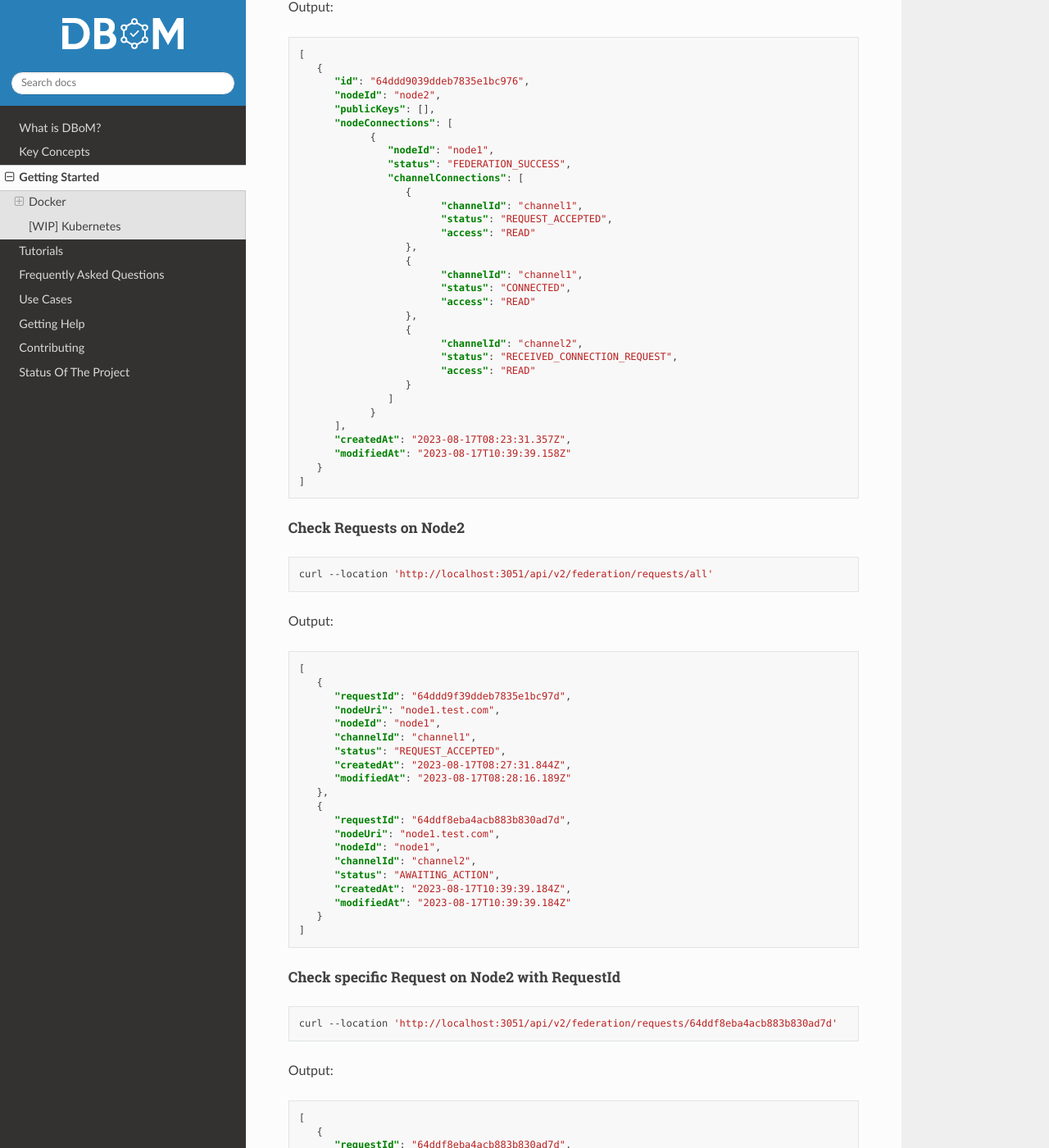
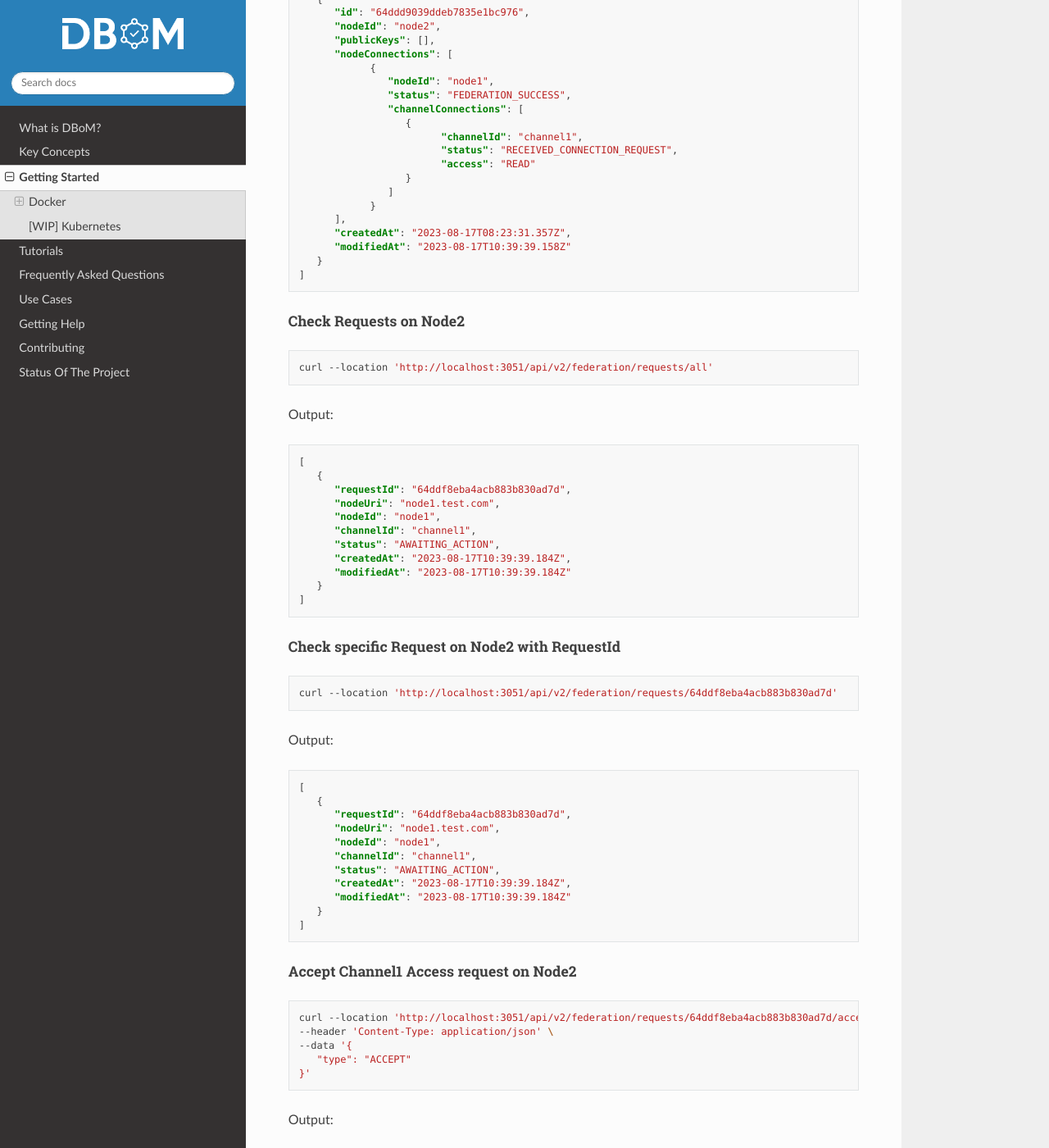
Before and after one commit to DBOMproject/docs, a Sphinx documentation site: the page built from source/getting-started.rst, in a window 1280 px wide and 1400 px high, scrolled down 14257 px. Shown: the whole window at 82% size. Built offline with Sphinx 7.4.7 and the Read the Docs theme 2.0.0, drawn with Linux system fonts in a browser that asks for light colours; some of the changed text lies outside the part shown.

Commit message:
update: get-started federation examples

```diff
--- a/source/getting-started.rst
+++ b/source/getting-started.rst
@@ -769,7 +769,7 @@
 
 .. code-block:: shell
 
-   curl --location 'http://localhost:3050/api/v2/nodes/node2.test.com/channels/channel2' \
+   curl --location 'http://localhost:3050/api/v2/nodes/node2.test.com/channels/channel1' \
    --header 'Accept: application/json'
 
 Output:
@@ -805,12 +805,7 @@
                   "channelConnections": [
                      {
                            "channelId": "channel1",
-                           "status": "CONNECTED",
-                           "access": "READ"
-                     },
-                     {
-                           "channelId": "channel1",
-                           "status": "REQUEST_ACCEPTED",
+                           "status": "SENT_CONNECTION_REQUEST",
                            "access": "READ"
                      }
                   ]
@@ -846,16 +841,6 @@
                   "channelConnections": [
                      {
                            "channelId": "channel1",
-                           "status": "REQUEST_ACCEPTED",
-                           "access": "READ"
-                     },
-                     {
-                           "channelId": "channel1",
-                           "status": "CONNECTED",
-                           "access": "READ"
-                     },
-                     {
-                           "channelId": "channel2",
                            "status": "RECEIVED_CONNECTION_REQUEST",
                            "access": "READ"
                      }
@@ -880,19 +865,10 @@
 
    [
       {
-         "requestId": "64ddd9f39ddeb7835e1bc97d",
+         "requestId": "64ddf8eba4acb883b830ad7d",
          "nodeUri": "node1.test.com",
          "nodeId": "node1",
          "channelId": "channel1",
-         "status": "REQUEST_ACCEPTED",
-         "createdAt": "2023-08-17T08:27:31.844Z",
-         "modifiedAt": "2023-08-17T08:28:16.189Z"
-      },
-      {
-         "requestId": "64ddf8eba4acb883b830ad7d",
-         "nodeUri": "node1.test.com",
-         "nodeId": "node1",
-         "channelId": "channel2",
          "status": "AWAITING_ACTION",
          "createdAt": "2023-08-17T10:39:39.184Z",
          "modifiedAt": "2023-08-17T10:39:39.184Z"
@@ -915,7 +891,7 @@
          "requestId": "64ddf8eba4acb883b830ad7d",
          "nodeUri": "node1.test.com",
          "nodeId": "node1",
-         "channelId": "channel2",
+         "channelId": "channel1",
          "status": "AWAITING_ACTION",
          "createdAt": "2023-08-17T10:39:39.184Z",
          "modifiedAt": "2023-08-17T10:39:39.184Z"
@@ -991,7 +967,7 @@
 
 .. code-block:: shell
 
-   curl --location 'http://localhost:3050/api/v2/nodes/node2.test.com/channels/channel2' \
+   curl --location 'http://localhost:3050/api/v2/nodes/node2.test.com/channels/channel1' \
    --header 'Accept: application/json'
 
 Output:
@@ -1000,8 +976,8 @@
 
    [
       {
-         "channelId": "channel2",
-         "description": "Channel2 of Node 2 - Remote",
+         "channelId": "channel1",
+         "description": "Channel1 of Node 2 - Remote",
          "type": "TEST_CHANNEL",
          "notaries": [
                {
```
